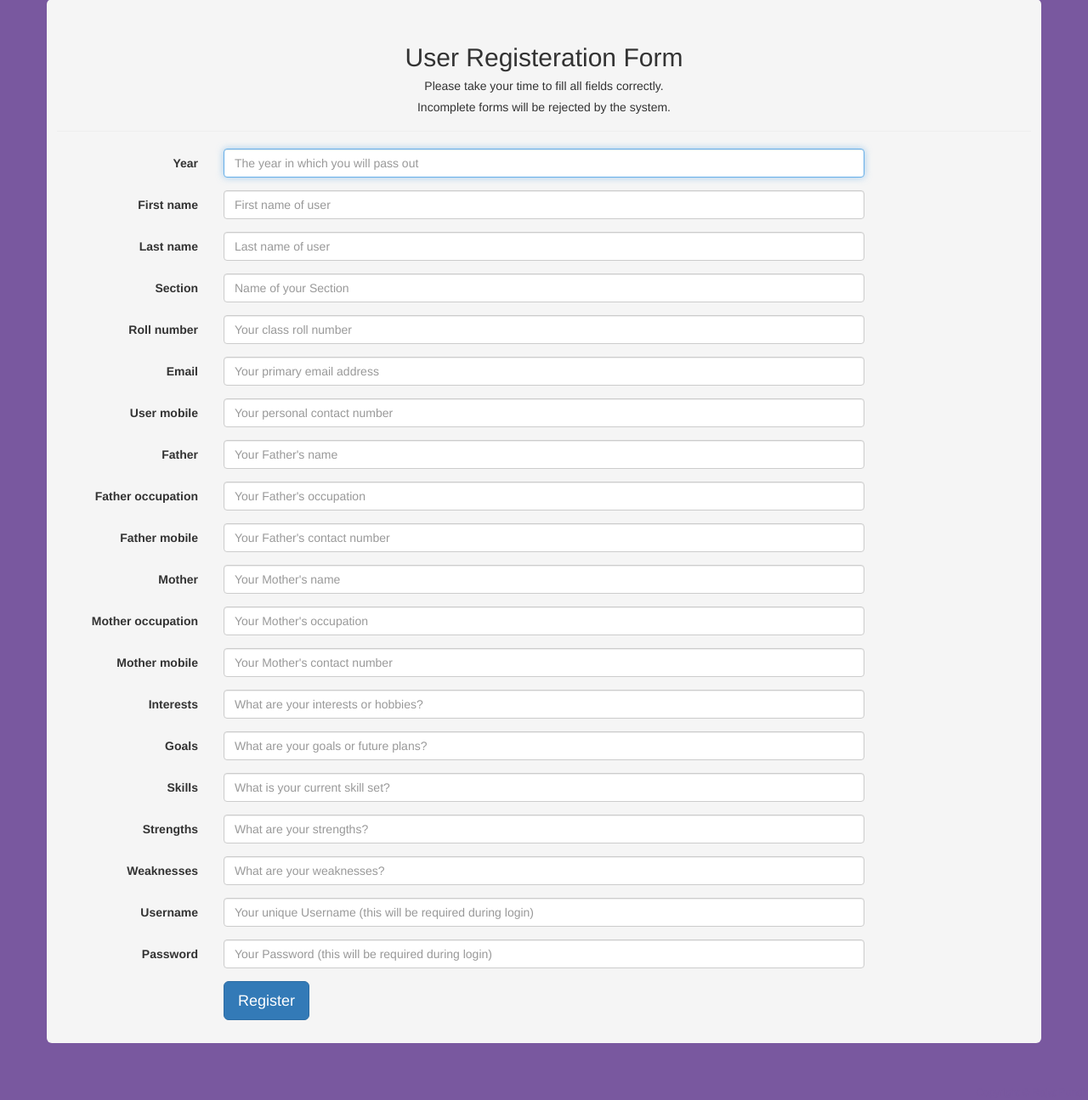
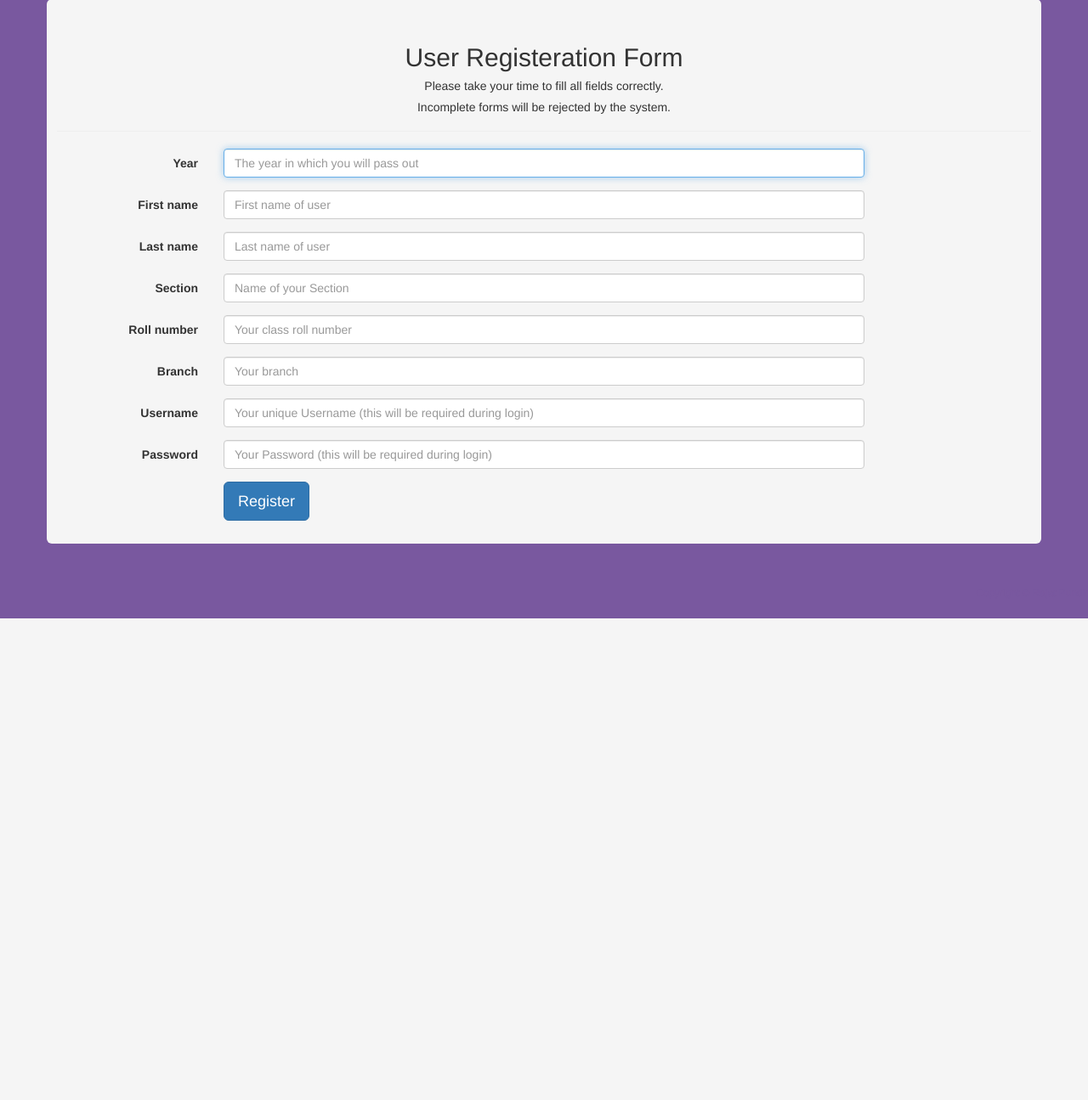
Before and after one commit to rajatpundir/compilest, a Rails app: page /admin_users/new in a window 1280 px wide. Shown: the part 72-1367 px from the top of the page at 85% size. After the commit the page ends 800 px from the top, so only its background shows below. Run offline with Rails 7, Linux system fonts and the light colour scheme; style sheets or scripts are compiled from the project's sources; some libraries are stand-ins or nearby versions.

Commit message:
yet another commit

```diff
--- a/app/controllers/admin_users_controller.rb
+++ b/app/controllers/admin_users_controller.rb
@@ -17,6 +17,18 @@ class AdminUsersController < ApplicationController
 
 	def create
 		@admin_user = AdminUser.new(admin_user_params)
+		@admin_user.user_mobile = "NA"
+		@admin_user.father = "NA"
+		@admin_user.father_occupation = "NA"
+		@admin_user.father_mobile = "NA"
+		@admin_user.mother = "NA"
+		@admin_user.mother_occupation = "NA"
+		@admin_user.mother_mobile = "NA"
+		@admin_user.interests = "NA"
+		@admin_user.goals = "NA"
+		@admin_user.skills = "NA"
+		@admin_user.strengths = "NA"
+		@admin_user.weaknesses = "NA"
 		if @admin_user.save
 			flash[:success] = 'User created successfully.'
 			redirect_to(admin_users_path)
--- a/app/models/admin_user.rb
+++ b/app/models/admin_user.rb
@@ -2,7 +2,7 @@ class AdminUser < ApplicationRecord
 
 	has_secure_password
 
-	scope :sorted, lambda {order('superuser DESC, year DESC,section, roll_number, first_name, last_name, username')}
+	scope :sorted, lambda {order('superuser DESC, year DESC,section, email, roll_number, first_name, last_name, username')}
 
 	def name
 		"#{first_name} #{last_name}"
--- a/app/views/admin_users/_form.html.erb
+++ b/app/views/admin_users/_form.html.erb
@@ -30,81 +30,9 @@
   </div>
 </div>
 <div class="form-group">
-  <%= f.label :email, class: 'col-sm-2 control-label' %>
+  <%= label_tag 'email', 'Branch', class: 'col-sm-2 control-label' %>
   <div class="col-sm-8">
-    <%= f.text_field :email, class: 'form-control', placeholder: 'Your primary email address', autofocus: true %>
-  </div>
-</div>
-<div class="form-group">
-  <%= f.label :user_mobile, class: 'col-sm-2 control-label' %>
-  <div class="col-sm-8">
-    <%= f.text_field :user_mobile, class: 'form-control', placeholder: 'Your personal contact number', autofocus: true %>
-  </div>
-</div>
-<div class="form-group">
-  <%= f.label :father, class: 'col-sm-2 control-label' %>
-  <div class="col-sm-8">
-    <%= f.text_field :father, class: 'form-control', placeholder: 'Your Father\'s name', autofocus: true %>
-  </div>
-</div>
-<div class="form-group">
-  <%= f.label :father_occupation, class: 'col-sm-2 control-label' %>
-  <div class="col-sm-8">
-    <%= f.text_field :father_occupation, class: 'form-control', placeholder: 'Your Father\'s occupation', autofocus: true %>
-  </div>
-</div>
-<div class="form-group">
-  <%= f.label :father_mobile, class: 'col-sm-2 control-label' %>
-  <div class="col-sm-8">
-    <%= f.text_field :father_mobile, class: 'form-control', placeholder: 'Your Father\'s contact number', autofocus: true %>
-  </div>
-</div>
-<div class="form-group">
-  <%= f.label :mother, class: 'col-sm-2 control-label' %>
-  <div class="col-sm-8">
-    <%= f.text_field :mother, class: 'form-control', placeholder: 'Your Mother\'s name', autofocus: true %>
-  </div>
-</div>
-<div class="form-group">
-  <%= f.label :mother_occupation, class: 'col-sm-2 control-label' %>
-  <div class="col-sm-8">
-    <%= f.text_field :mother_occupation, class: 'form-control', placeholder: 'Your Mother\'s occupation', autofocus: true %>
-  </div>
-</div>
-<div class="form-group">
-  <%= f.label :mother_mobile, class: 'col-sm-2 control-label' %>
-  <div class="col-sm-8">
-    <%= f.text_field :mother_mobile, class: 'form-control', placeholder: 'Your Mother\'s contact number', autofocus: true %>
-  </div>
-</div>
-<div class="form-group">
-  <%= f.label :interests, class: 'col-sm-2 control-label' %>
-  <div class="col-sm-8">
-    <%= f.text_field :interests, class: 'form-control', placeholder: 'What are your interests or hobbies?', autofocus: true %>
-  </div>
-</div>
-<div class="form-group">
-  <%= f.label :goals, class: 'col-sm-2 control-label' %>
-  <div class="col-sm-8">
-    <%= f.text_field :goals, class: 'form-control', placeholder: 'What are your goals or future plans?', autofocus: true %>
-  </div>
-</div>
-<div class="form-group">
-  <%= f.label :skills, class: 'col-sm-2 control-label' %>
-  <div class="col-sm-8">
-    <%= f.text_field :skills, class: 'form-control', placeholder: 'What is your current skill set?', autofocus: true %>
-  </div>
-</div>
-<div class="form-group">
-  <%= f.label :strengths, class: 'col-sm-2 control-label' %>
-  <div class="col-sm-8">
-    <%= f.text_field :strengths, class: 'form-control', placeholder: 'What are your strengths?', autofocus: true %>
-  </div>
-</div>
-<div class="form-group">
-  <%= f.label :weaknesses, class: 'col-sm-2 control-label' %>
-  <div class="col-sm-8">
-    <%= f.text_field :weaknesses, class: 'form-control', placeholder: 'What are your weaknesses?', autofocus: true %>
+    <%= f.text_field :email, class: 'form-control', placeholder: 'Your branch', autofocus: true %>
   </div>
 </div>
 <div class="form-group">
--- a/app/views/admin_users/index.html.erb
+++ b/app/views/admin_users/index.html.erb
@@ -11,6 +11,7 @@
   <table class="table table-bordered table-striped table-hover table-condensed">
     <tr>
       <th>Year</th>
+      <th>Branch</th>
       <th>Section</th>
       <th>Roll number</th>
       <th>Name</th>
@@ -21,6 +22,7 @@
     <% @admin_users.each do |admin_user| %>
         <tr>
           <td><%= admin_user.year %></td>
+          <td><%= admin_user.email %></td>
           <td><%= admin_user.section %></td>
           <td><%= admin_user.roll_number %></td>
           <td><%= admin_user.name %></td>
--- a/db/seeds.rb
+++ b/db/seeds.rb
@@ -15,7 +15,7 @@ AdminUser.create(
 	:section => "section",
 	:roll_number => 9999,
 	:year => 9999,
-	:email => "xyz@mail.com",
+	:email => "xyz",
 	:user_mobile => "user_mobile",
 	:father => "father_name",
 	:father_occupation => "father_occupation",
```
Also changed, not shown: db/development.sqlite3, 3 other files.
